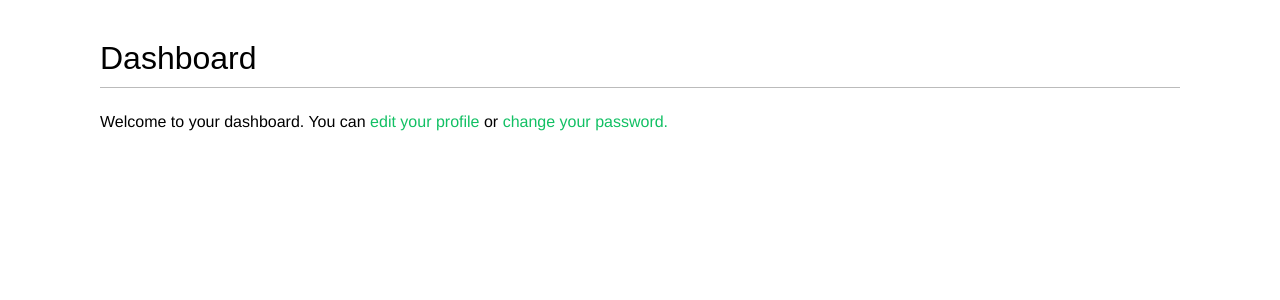
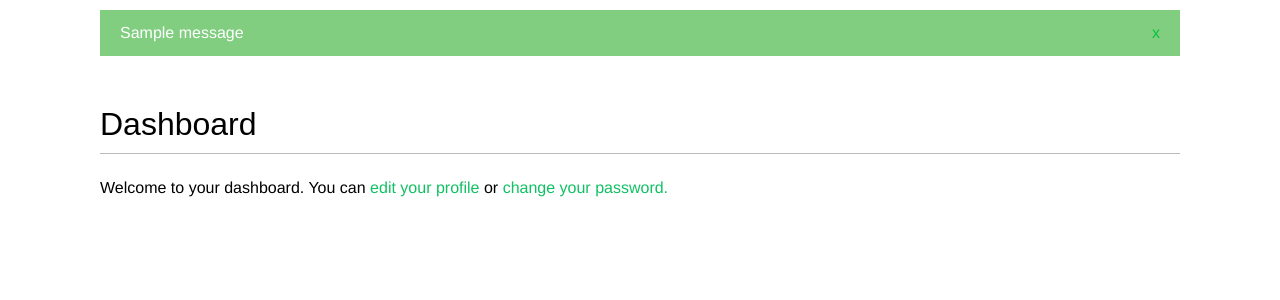
Before and after one commit to kaleb-mulugeta/bookmark_network, a Django app: page /account/ in a window 1280 px wide. Shown: the part 48-348 px from the top of the page. Run offline with Django 5.2, Linux system fonts and the light colour scheme; a user stored in the database is signed in; one stand-in notice (Sample message) is shown; some web fonts are replaced.

Commit message:
Messages framework.
Success and Error messages by Django default messages import.

```diff
--- a/account/templates/base.html
+++ b/account/templates/base.html
@@ -36,6 +36,16 @@
             {% endif %}
         </span>
     </div>
+    {% if messages %}
+        <ul class="messages">
+            {% for message in messages %}
+                <li class="{{ message.tags }}">
+                    {{ message|safe }}
+                    <a href="#" class="close">x</a>
+                </li>
+            {% endfor %}
+        </ul>
+    {% endif %}
     <div id="content">
         {% block content %}
         {% endblock content %}
--- a/account/views.py
+++ b/account/views.py
@@ -4,7 +4,7 @@ from django.shortcuts import render
 from .forms import LoginForm, UserRegistrationForm, UserEditForm, ProfileEditForm
 from django.contrib.auth.decorators import login_required
 from .models import Profile
-
+from django.contrib import messages
 
 # Create your views here.
 def user_login(request):
@@ -101,6 +101,15 @@ def edit(request):
         if user_form.is_valid() and profile_form.is_valid():
             user_form.save()
             profile_form.save()
+            messages.success(
+                request,
+                'Profile updated sucessfully'
+            )
+        else:
+            messages.error(
+                request,
+                'Error updating you profile'
+            )
 
     else:
         user_form = UserEditForm(instance=request.user)
```
Also changed, not shown: db.sqlite3.
